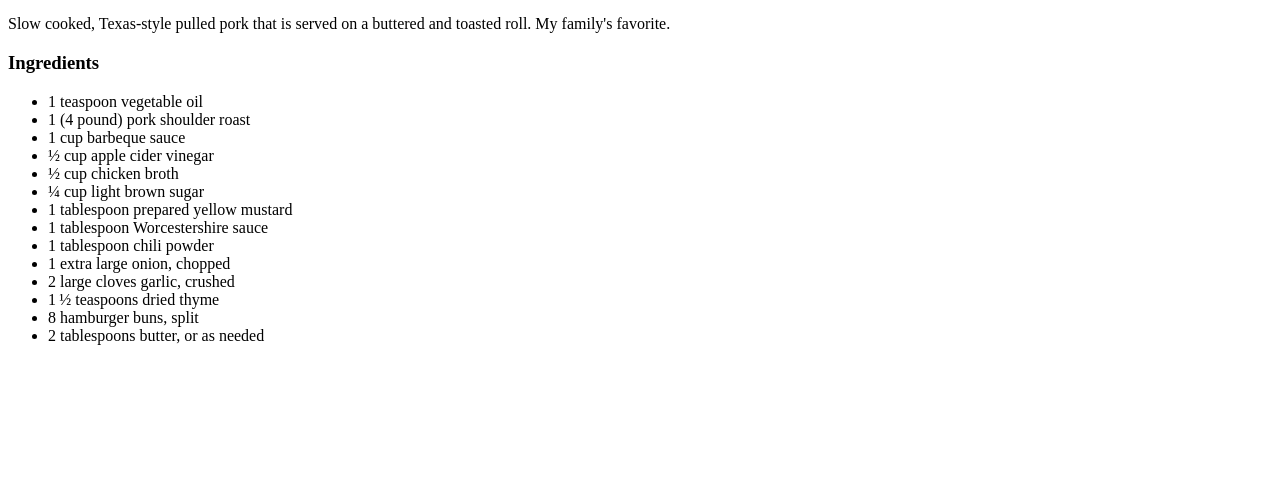
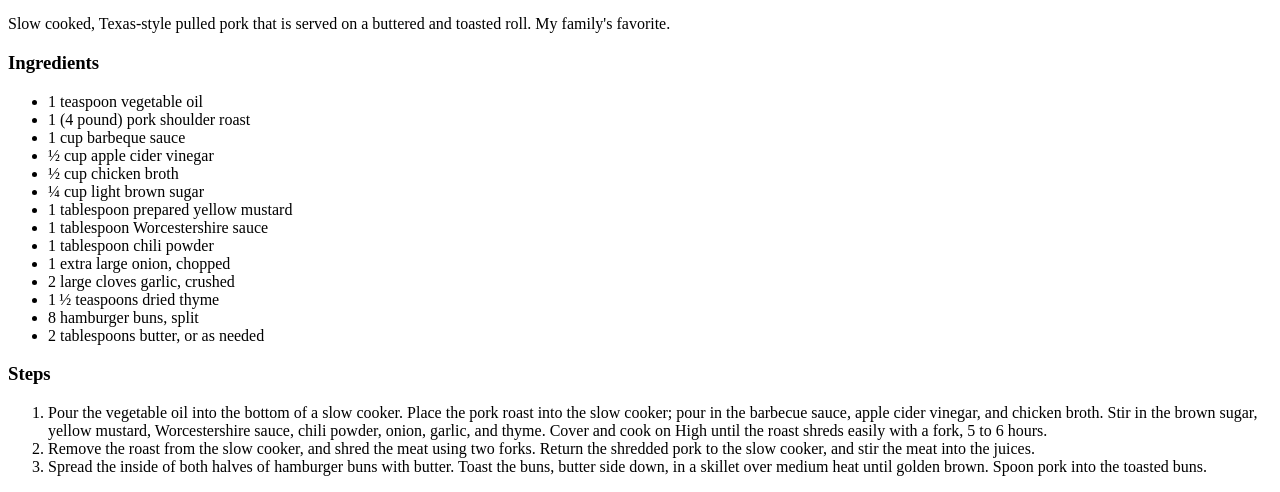
Before and after one commit to Nolippe/odin-recipes, a plain HTML site: page recipes/pulledpork.html in a window 1280 px wide. Shown: the part 454-946 px from the top of the page. Before the commit the page ends 817 px from the top, so only its background shows below. Drawn offline with Linux system fonts and the light colour scheme.

Commit message:
added steps

```diff
--- a/recipes/pulledpork.html
+++ b/recipes/pulledpork.html
@@ -26,6 +26,11 @@
             <li>8 hamburger buns, split</li>
             <li>2 tablespoons butter, or as needed</li>
         </ul>
-        <h3></h3>
+        <h3>Steps</h3>
+        <ol>
+            <li>Pour the vegetable oil into the bottom of a slow cooker. Place the pork roast into the slow cooker; pour in the barbecue sauce, apple cider vinegar, and chicken broth. Stir in the brown sugar, yellow mustard, Worcestershire sauce, chili powder, onion, garlic, and thyme. Cover and cook on High until the roast shreds easily with a fork, 5 to 6 hours.</li>
+            <li>Remove the roast from the slow cooker, and shred the meat using two forks. Return the shredded pork to the slow cooker, and stir the meat into the juices.</li>
+            <li>Spread the inside of both halves of hamburger buns with butter. Toast the buns, butter side down, in a skillet over medium heat until golden brown. Spoon pork into the toasted buns.</li>
+        </ol>
     </body>
 </html>
```
